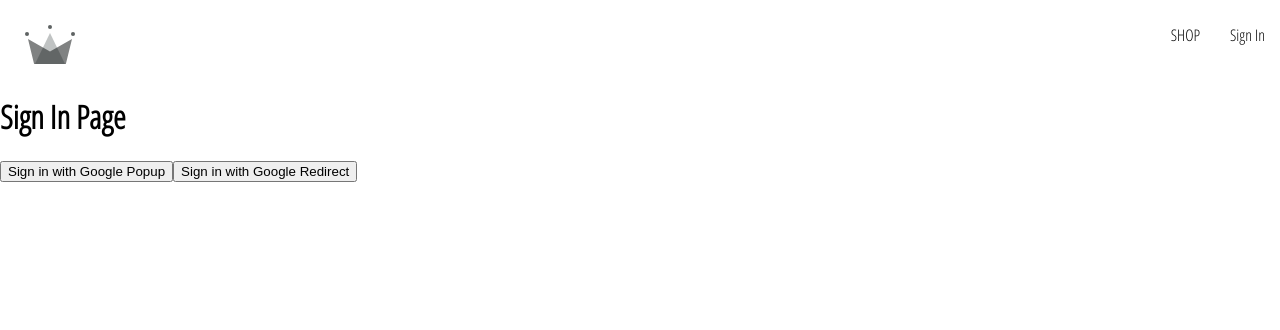
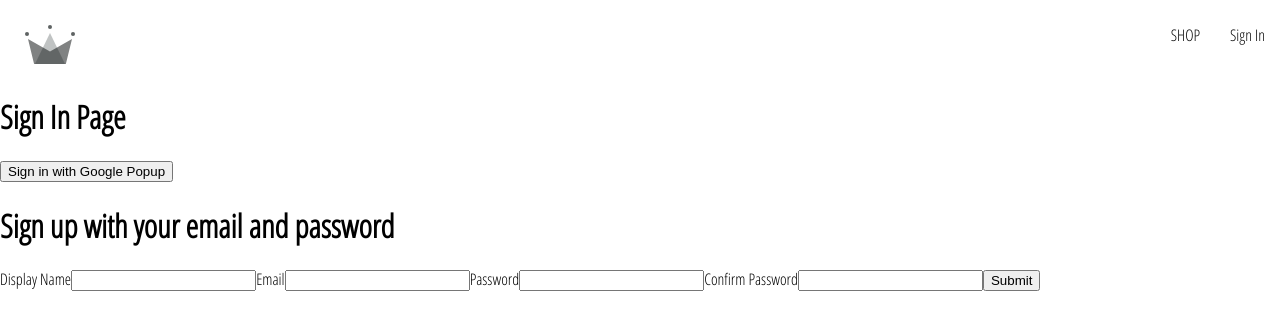
Before and after one commit to Wonderdog321/crwn-clothing, a React (Create React App) app: page /sign-in in a window 1280 px wide. Shown: the top 330 px of the page. Built offline with nearby package versions, Linux system fonts and the light colour scheme; no server answers.

Commit message:
Made a sign-up form componenet

```diff
--- /dev/null
+++ b/src/components/sign-up-form/sign-up-form.jsx
@@ -0,0 +1,57 @@
+import { useState } from "react";
+const defaultformFields = {
+  displayName: "",
+  email: "",
+  password: "",
+  confirmPassword: "",
+};
+const SignUpForm = () => {
+  const [formFields, setFormFields] = useState(defaultformFields);
+  const { displayName, email, password, confirmPassword } = formFields;
+  const handleChange = (event) => {
+    const { name, value } = event.target;
+    setFormFields({ ...formFields, [name]: value });
+  };
+  return (
+    <div>
+      <h1>Sign up with your email and password</h1>
+      <form onSubmit={() => {}}>
+        <label>Display Name</label>
+        <input
+          type="text"
+          required
+          onChange={handleChange}
+          name="displayName"
+          value={displayName}
+        />
+        <label>Email</label>
+        <input
+          type="email"
+          required
+          onChange={handleChange}
+          name="email"
+          value={email}
+        />
+        <label>Password</label>
+        <input
+          type="password"
+          required
+          onChange={handleChange}
+          name="password"
+          value={password}
+        />
+        <label>Confirm Password</label>
+        <input
+          type="password"
+          required
+          onChange={handleChange}
+          name="confirmPassword"
+          value={confirmPassword}
+        />
+        <button type="submit">Submit</button>
+      </form>
+    </div>
+  );
+};
+
+export default SignUpForm;
--- a/src/routes/sign-in/sign-in.jsx
+++ b/src/routes/sign-in/sign-in.jsx
@@ -1,21 +1,9 @@
-import { useEffect } from "react";
-import { getRedirectResult } from "firebase/auth";
+import SignUpForm from "../../components/sign-up-form/sign-up-form";
 import {
-  auth,
   signInWithGooglePopup,
   createUserDocumentFromAuth,
-  signInWithGoogleRedirect,
 } from "../../utils/firebase";
 const SignIn = () => {
-  useEffect(() => {
-    const fetchData = async () => {
-      const response = await getRedirectResult(auth);
-      if (response) {
-        const userDocRef = await createUserDocumentFromAuth(response.user);
-      }
-    };
-    fetchData();
-  }, []);
   const logGoogleUser = async () => {
     const { user } = await signInWithGooglePopup();
     const userDocRef = await createUserDocumentFromAuth(user);
@@ -25,9 +13,7 @@ const SignIn = () => {
     <div>
       <h1>Sign In Page</h1>
       <button onClick={logGoogleUser}>Sign in with Google Popup</button>
-      <button onClick={signInWithGoogleRedirect}>
-        Sign in with Google Redirect
-      </button>
+      <SignUpForm />
     </div>
   );
 };
```
